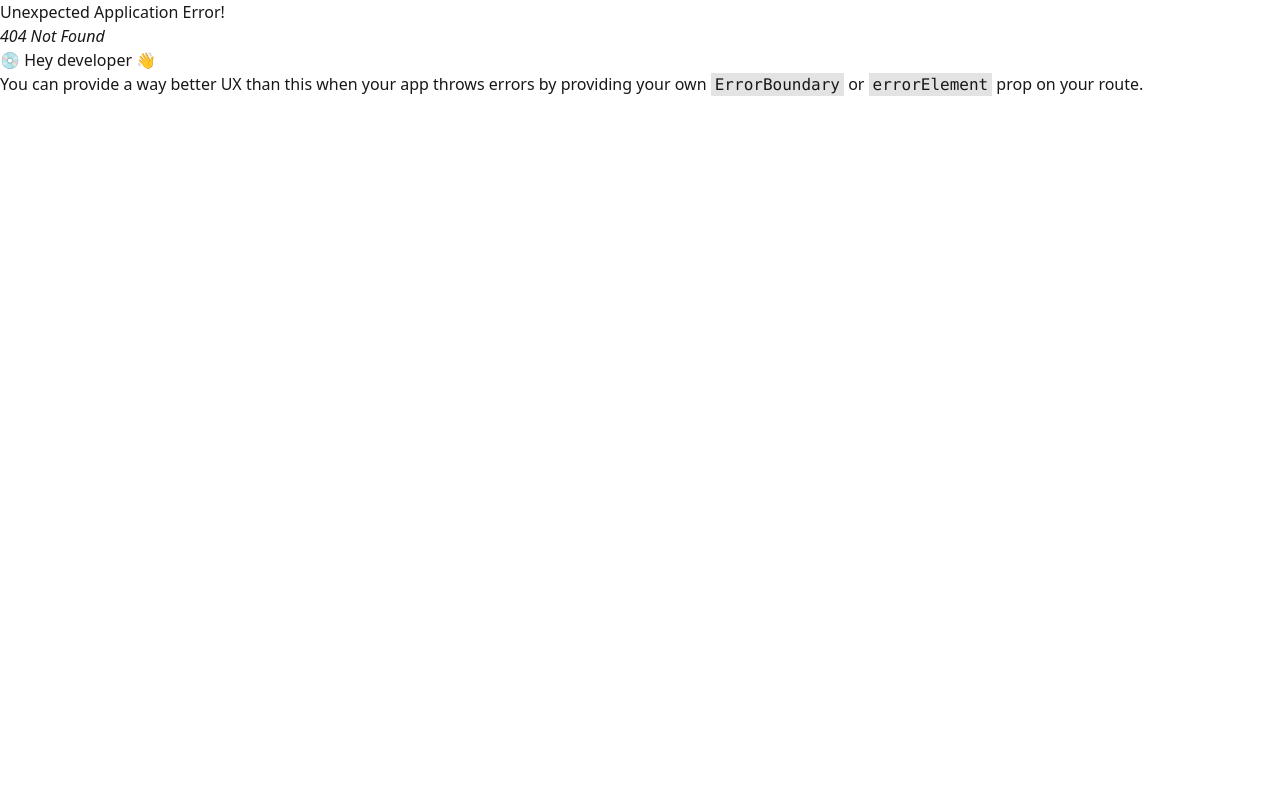
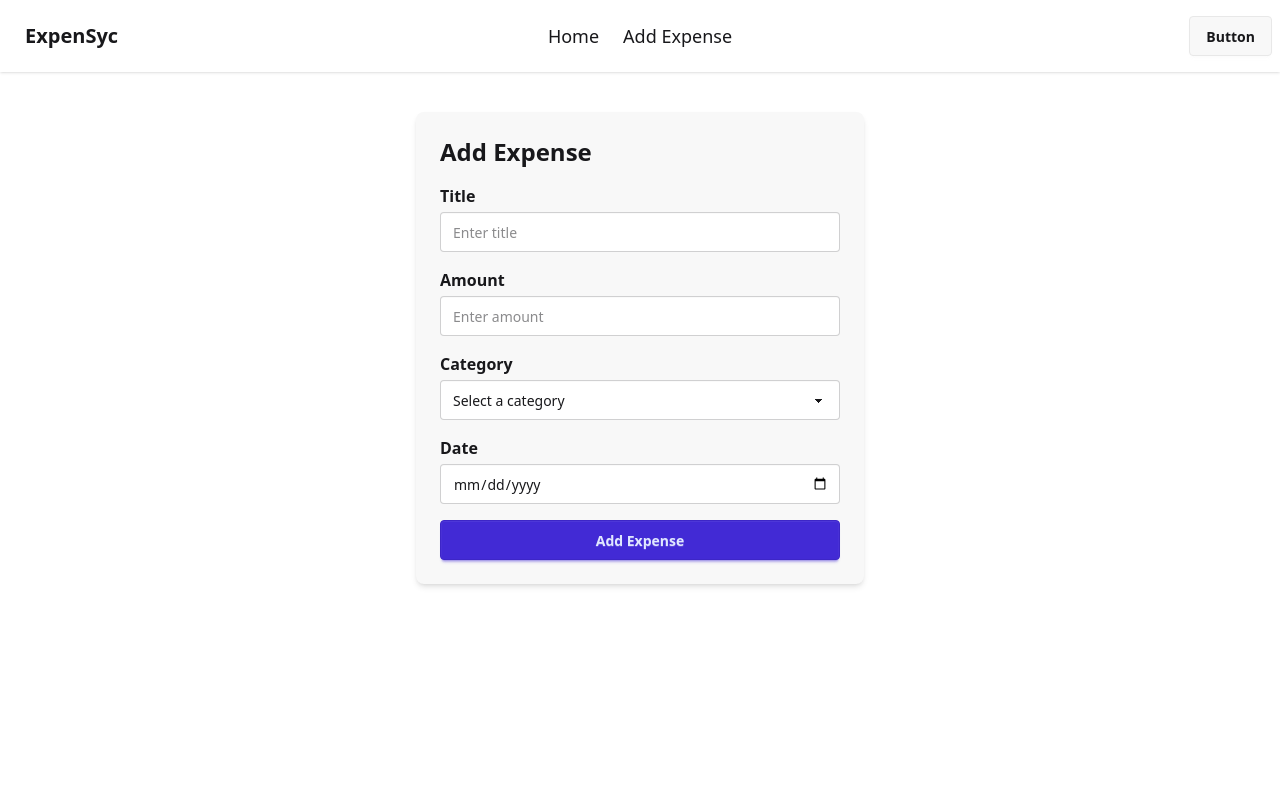
Before and after one commit to amirsayeed/ExpenSync-Client, a React (Vite) app: page /addExpense in a window 1280 px wide. Before the commit this address had no page. Shown: the top 800 px of the page. Built offline with nearby package versions, Linux system fonts and the light colour scheme.

Commit message:
add expense form created with required field

```diff
--- a/package.json
+++ b/package.json
@@ -13,8 +13,11 @@
     "@tailwindcss/vite": "^4.1.11",
     "react": "^19.1.1",
     "react-dom": "^19.1.1",
+    "react-hook-form": "^7.62.0",
     "react-icons": "^5.5.0",
     "react-router": "^7.8.0",
+    "react-toastify": "^11.0.5",
+    "sweetalert2": "^11.22.4",
     "tailwindcss": "^4.1.11"
   },
   "devDependencies": {
--- a/src/Router/Routes.jsx
+++ b/src/Router/Routes.jsx
@@ -2,10 +2,22 @@ import {
   createBrowserRouter
 } from "react-router";
 import RootLayout from "../layouts/RootLayout";
+import Home from "../pages/Home/Home/Home";
+import AddExpense from "../pages/AddExpense/AddExpense";
 
 export const router = createBrowserRouter([
   {
     path: "/",
     Component: RootLayout,
+    children: [
+        {
+            index: true,
+            Component: Home
+        },
+        {
+            path: 'addExpense',
+            Component: AddExpense
+        }
+    ]
   },
 ]);
--- a/src/layouts/RootLayout.jsx
+++ b/src/layouts/RootLayout.jsx
@@ -7,7 +7,7 @@ const RootLayout = () => {
     return (
         <div>
             <NavBar/>
-            <div className='max-w-[1500px] mx-auto'>
+            <div className='max-w-[1500px] mx-auto min-h-screen'>
                 <Outlet/>
             </div>
             <Footer/>
--- /dev/null
+++ b/src/pages/AddExpense/AddExpense.jsx
@@ -0,0 +1,109 @@
+import React from "react";
+import { useForm } from "react-hook-form";
+
+const categories = [
+  "Food",
+  "Transport",
+  "Shopping",
+  "Entertainment",
+  "Health",
+  "Education",
+  "Bills",
+  "Travel",
+  "Others",
+];
+
+const AddExpense = () => {
+const {
+    register,
+    handleSubmit,
+    formState: { errors }
+  } = useForm({
+    defaultValues: {
+      title: "",
+      amount: "",
+      category: "",
+      date: "",
+    },
+  });
+
+
+  const onSubmit = (data) => {
+    console.log(data);
+  };
+
+  return (
+    <div className="max-w-md mx-auto my-10 bg-base-200 p-6 rounded-lg shadow-md">
+      <h2 className="text-2xl font-bold mb-4">Add Expense</h2>
+      <form onSubmit={handleSubmit(onSubmit)} className="space-y-4">
+
+        <div>
+          <label className="block mb-1 font-semibold">Title</label>
+          <input
+            type="text"
+            placeholder="Enter title"
+            className="input input-bordered w-full"
+            {...register("title", { required: true, minLength: 3 })}
+          />
+          {errors.title && (
+            <p className="text-red-500 text-sm mt-1">
+              Title is required (min 3 characters)
+            </p>
+          )}
+        </div>
+
+        <div>
+          <label className="block mb-1 font-semibold">Amount</label>
+          <input
+            type="number"
+            placeholder="Enter amount"
+            className="input input-bordered w-full"
+            {...register("amount", { required: true, min: 0.01, valueAsNumber: true })}
+          />
+          {errors.amount && (
+            <p className="text-red-500 text-sm mt-1">
+              Amount must be greater than 0
+            </p>
+          )}
+        </div>
+
+        <div>
+          <label className="block mb-1 font-semibold">Category</label>
+          <select
+            className="select select-bordered w-full"
+            {...register("category", { required: true })}
+          >
+            <option value="" disabled>
+              Select a category
+            </option>
+            {categories.map((cat) => (
+              <option key={cat} value={cat}>
+                {cat}
+              </option>
+            ))}
+          </select>
+        </div>
+
+        <div>
+          <label className="block mb-1 font-semibold">Date</label>
+          <input
+            type="date"
+            className="input input-bordered w-full"
+            {...register("date", { required: true })}
+          />
+          {errors.date && (
+            <p className="text-red-500 text-sm mt-1">Date is required</p>
+          )}
+        </div>
+
+        <div>
+          <button type="submit" className="btn btn-primary w-full">
+            Add Expense
+          </button>
+        </div>
+      </form>
+    </div>
+  );
+};
+
+export default AddExpense;
```
Also changed, not shown: 1 other file (tests, documents, lock files or other folders).
